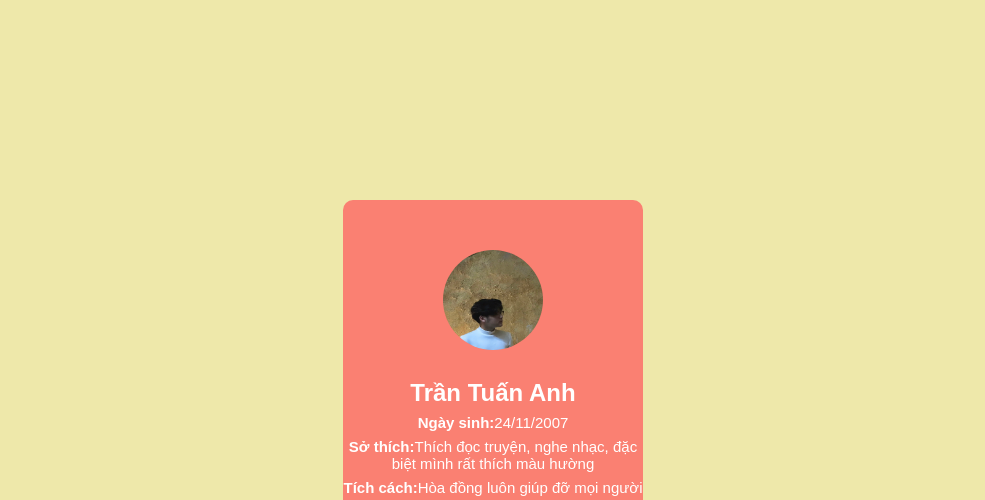
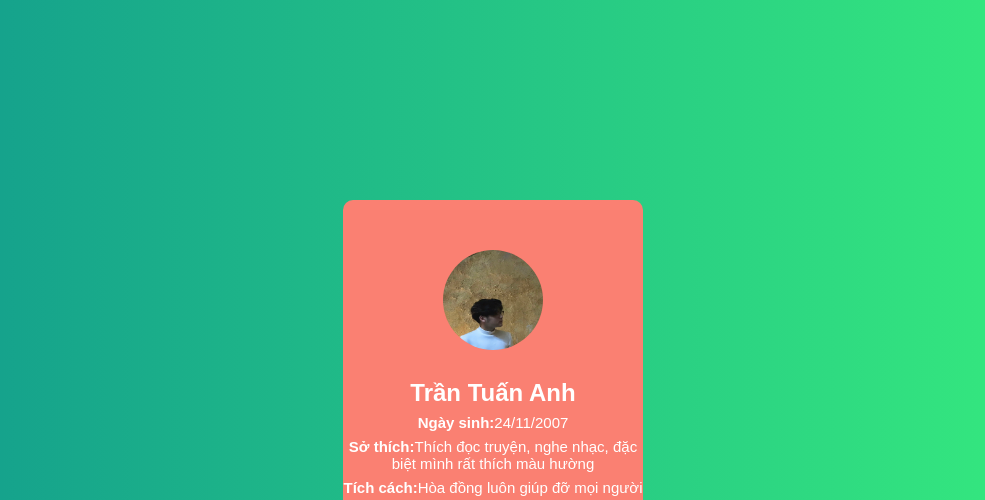
Before and after one commit to Tanhtran24/profiletanhti, a plain HTML site: page index.html in a window 1280 px wide. Shown: the top 500 px of the page, without its empty margins (147-1132 px from the left). Drawn offline with Linux system fonts and the light colour scheme.

Commit message:
Update style.css

```diff
--- a/style.css
+++ b/style.css
@@ -5,7 +5,7 @@
 }
 
 body{
-    background: palegoldenrod;
+    background: linear-gradient(to right, #11998e, #38ef7d);
     height: 100vh;
     display: flex;
     justify-self: center;
```
